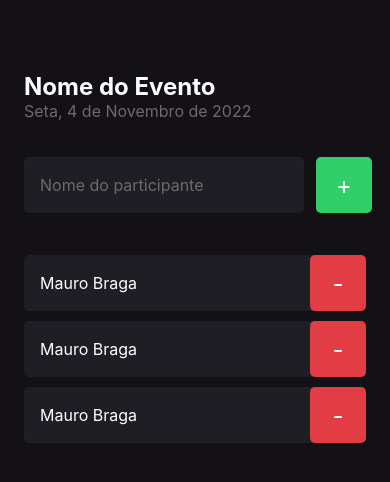
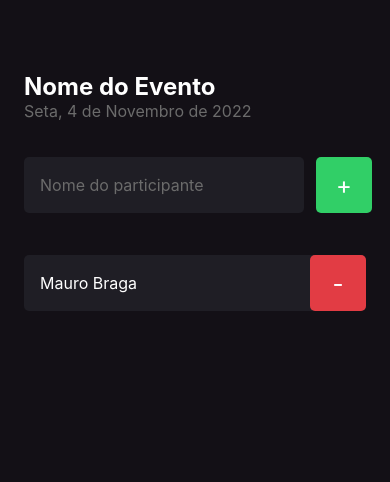
Before and after one commit to MauroBraga/react-native-imhere, a React Native app: screen / in a window 390 px wide. Shown: the top 482 px of the page. Built offline with nearby package versions, Linux system fonts and the light colour scheme.

Commit message:
Função Remover

```diff
--- a/src/screens/Home/index.tsx
+++ b/src/screens/Home/index.tsx
@@ -8,6 +8,8 @@ export default function Home() {
     function handleParticipantAdd(){
         console.log('Você clicou no botão add')
     }
+
+    function handleParticipantRemove(name:string){}
 
     return (
         <View style={styles.container}>
@@ -29,9 +31,7 @@ export default function Home() {
                 </Text>
                 </TouchableOpacity>
             </View>
-            <Participant/>
-            <Participant/>
-            <Participant/>
+            <Participant name="Mauro Braga" onRemove={() => handleParticipantRemove("Mauro Braga")}/>
         </View>
     );
 }
--- a/src/screens/components/Participant/index.tsx
+++ b/src/screens/components/Participant/index.tsx
@@ -1,16 +1,22 @@
 import { View,Text, TouchableOpacity } from "react-native";
 import { styles } from "./styles";
 
+type Props ={
+    name:string,
+    onRemove: () => void
+}
 
-export function Participant(){
+export function Participant(props:Props){
 
-    function handleParticipantDelete(){}
+
 
     return(
         <View style={styles.container}>
-            <Text style={styles.name}>Mauro Braga</Text>
+            <Text style={styles.name}>
+                {props.name}
+            </Text>
 
-            <TouchableOpacity style={styles.button} onPress={handleParticipantDelete}>
+            <TouchableOpacity style={styles.button} onPress={props.onRemove}>
                 <Text style={styles.buttonText}>
                     -
                 </Text>
```
